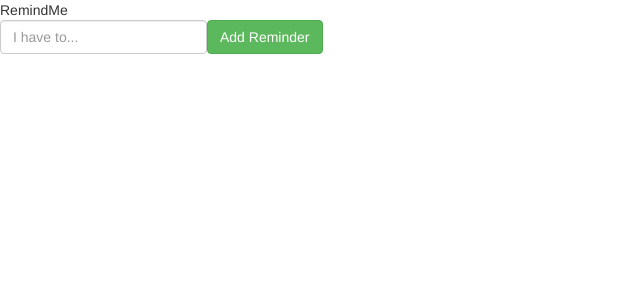
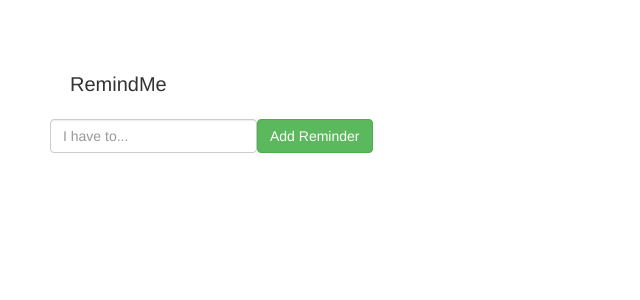
Before and after one commit to bdkay/remindMe, a React (Create React App) app: page / in a window 1280 px wide. Shown: the top 300 px of the page, without its empty margins (0-640 px from the left). Built offline with nearby package versions, Linux system fonts and the light colour scheme.

Commit message:
Round it out a lil

```diff
--- /dev/null
+++ b/public/css/style.css
@@ -0,0 +1,8 @@
+.App {
+  padding:50px;
+}
+
+.title {
+  font-size: 20px;
+  padding: 20px;
+}
--- a/public/index.html
+++ b/public/index.html
@@ -8,6 +8,7 @@
       manifest.json provides metadata used when your web app is added to the
       homescreen on Android. See https://developers.google.com/web/fundamentals/engage-and-retain/web-app-manifest/
     -->
+    <link rel="stylesheet" href="css/style.css" />
     <link rel="stylesheet" href="https://maxcdn.bootstrapcdn.com/bootstrap/3.3.7/css/bootstrap.min.css" integrity="sha384-BVYiiSIFeK1dGmJRAkycuHAHRg32OmUcww7on3RYdg4Va+PmSTsz/K68vbdEjh4u" crossorigin="anonymous">
     <link rel="manifest" href="%PUBLIC_URL%/manifest.json">
     <link rel="shortcut icon" href="%PUBLIC_URL%/favicon.ico">
--- a/src/components/App.jsx
+++ b/src/components/App.jsx
@@ -1,6 +1,17 @@
 import React, { Component } from 'react';
 
 class App extends Component {
+  constructor(props){
+    super(props);
+    this.state = {
+      text: ''
+    }
+  }
+
+  addReminders(){
+    console.log('this.state', this.state);
+  }
+
   render(){
     return (
       <div className="App">
@@ -12,11 +23,13 @@ class App extends Component {
             <input
               className="form-control"
               placeholder="I have to..."
+              onChange={event => this.setState({text: event.target.value})}
             />
           </div>
           <button
             type="button"
             className="btn btn-success"
+            onClick={() => this.addReminders}
           >
             Add Reminder
           </button>
```
